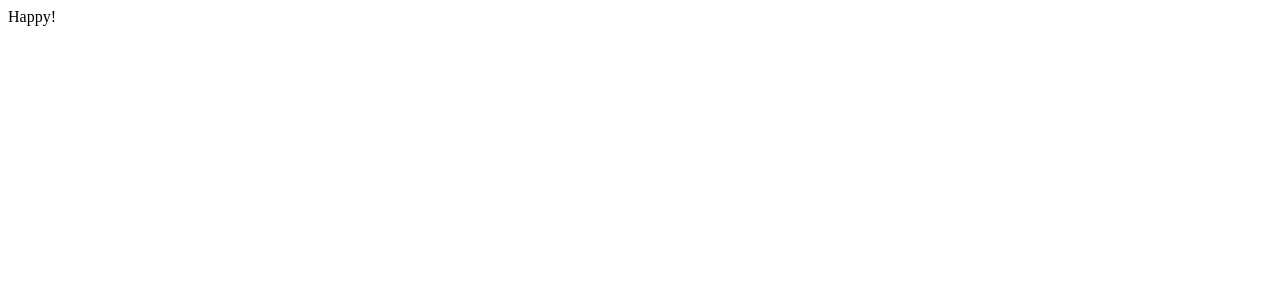
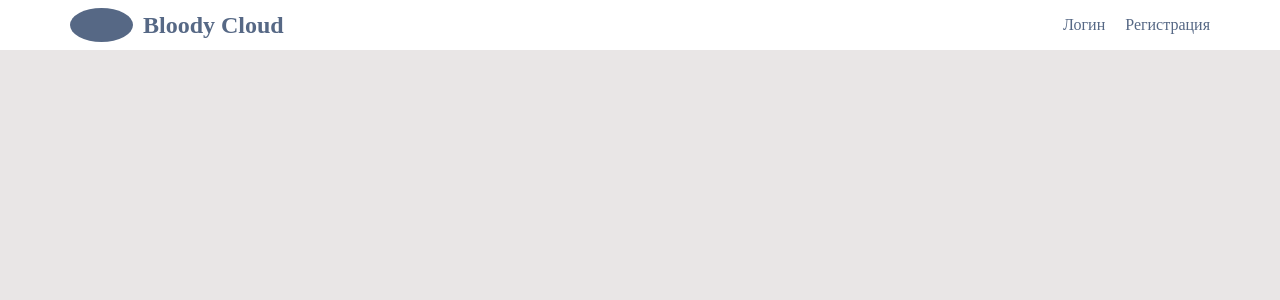
Before and after one commit to Karpucho/bloody-clouds, a React (Create React App) app in the folder client/: page / in a window 1280 px wide. Shown: the top 300 px of the page. Built offline with nearby package versions, Linux system fonts and the light colour scheme.

Commit message:
style begin

```diff
--- a/client/package.json
+++ b/client/package.json
@@ -38,5 +38,11 @@
       "last 1 firefox version",
       "last 1 safari version"
     ]
+  },
+  "devDependencies": {
+    "css-loader": "^6.7.1",
+    "less": "^4.1.2",
+    "less-loader": "^10.2.0",
+    "style-loader": "^3.3.1"
   }
 }
--- a/client/src/App.jsx
+++ /dev/null
@@ -1,10 +0,0 @@
-
-function App() {
-  return (
-    <div>
-      Happy!
-    </div>
-  );
-}
-
-export default App;
--- /dev/null
+++ b/client/src/components/App.jsx
@@ -0,0 +1,12 @@
+import Navbar from "./Navbar/Navbar";
+import './app.less'
+
+function App() {
+  return (
+    <div className="app">
+      <Navbar />
+    </div>
+  );
+}
+
+export default App;
--- /dev/null
+++ b/client/src/components/Navbar/Navbar.jsx
@@ -0,0 +1,18 @@
+import React from 'react';
+import './navbar.less'
+import Logo from '../../assets/img/navbar-logo.svg'
+
+function Navbar(props) {
+  return (
+    <div className='navbar'>
+      <div className="container">
+        <img src={Logo} alt="" className="navbar_logo" />
+        <div className="navbar_header">Bloody Cloud</div>
+        <div className="navbar_login">Логин</div>
+        <div className="navbar_registration">Регистрация</div>
+      </div>
+    </div>
+  );
+}
+
+export default Navbar;
--- /dev/null
+++ b/client/src/components/Navbar/navbar.less
@@ -0,0 +1,26 @@
+@import '../../utils/colors.less';
+
+.navbar {
+  display: flex;
+  justify-content: center;
+  height: 50px;
+  background-color: white;
+  width: 100%;
+
+  &_header {
+    margin-left: 10px;
+    font-size: 24px;
+    font-weight: 700;
+  }
+
+  &_login {
+    margin-left: auto;
+    margin-right: 20px;
+  }
+}
+
+.container {
+  width: 1140px;
+  display: flex;
+  align-items: center;
+}
--- /dev/null
+++ b/client/src/components/app.less
@@ -0,0 +1,19 @@
+@import '../utils/colors.less';
+
+* {
+  margin: 0;
+  padding: 0;
+  box-sizing: border-box;
+  color: @font-color;
+}
+
+body {
+  display: flex;
+  flex-direction: column;
+  align-items: center;
+  background-color: @background-color;
+}
+
+#root {
+  width: 100%;
+}
--- a/client/src/index.js
+++ b/client/src/index.js
@@ -1,6 +1,6 @@
 import React from 'react';
 import ReactDOM from 'react-dom/client';
-import App from './App';
+import App from './components/App';
 import { store } from './reducers'
 import { Provider } from 'react-redux'
 
--- /dev/null
+++ b/client/src/utils/colors.less
@@ -0,0 +1,2 @@
+@background-color: #E9E6E6;
+@font-color: #566885;
```
Also changed, not shown: client/src/assets/img/navbar-logo.svg (added), 1 other file (tests, documents, lock files or other folders).
